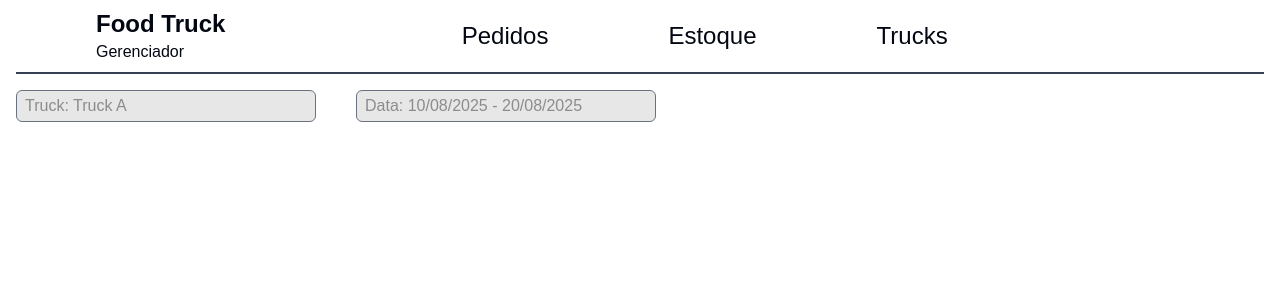
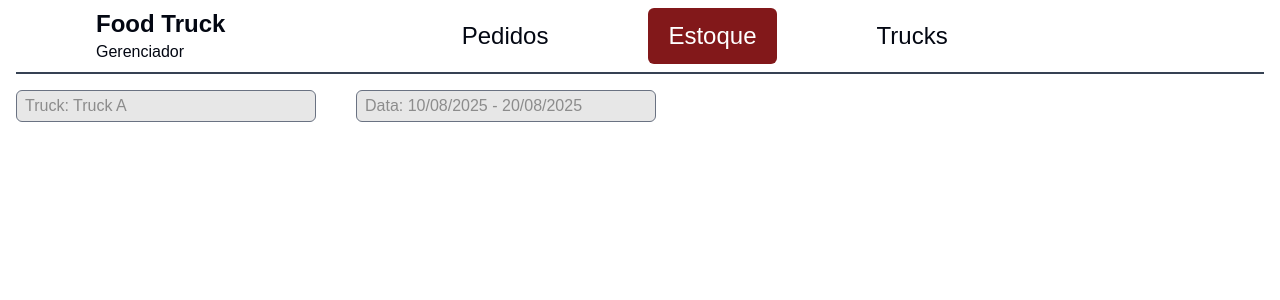
Before and after one commit to llei7e/Integrador-Food-Truck, a Next.js app in the folder web/: page /stocks in a window 1280 px wide. Shown: the top 300 px of the page. Built offline with nearby package versions, Linux system fonts and the light colour scheme; some icons are missing.

Commit message:
feat:change color select button header size

```diff
--- a/web/src/app/components/headerButton.tsx
+++ b/web/src/app/components/headerButton.tsx
@@ -1,25 +1,41 @@
+"use client";
 import Link from "next/link";
+import { usePathname } from "next/navigation";
 
 export default function HeaderButton() {
-    return(
+  const pathname = usePathname();
+
+  return (
     <>
-    <Link href={"/sales"}>
-        <button className="hover:bg-gray-400 active:bg-gray-400 rounded-md py-3 px-5 cursor-pointer">
+      <Link href="/sales">
+        <button
+          className={`rounded-md py-3 px-5 cursor-pointer transition
+            hover:bg-red-900
+            ${pathname === "/sales" ? "bg-red-900 text-white" : ""}`}
+        >
           Pedidos
         </button>
       </Link>
 
-    <Link href={"/stocks"}>
-        <button className="hover:bg-gray-400 active:bg-gray-400 rounded-md py-3 px-5 cursor-pointer">
+      <Link href="/stocks">
+        <button
+          className={`rounded-md py-3 px-5 cursor-pointer transition
+            hover:bg-red-900
+            ${pathname === "/stocks" ? "bg-red-900 text-white" : ""}`}
+        >
           Estoque
         </button>
       </Link>
 
-    <Link href={"/trucks"}>
-        <button className="hover:bg-gray-400 active:bg-gray-400 rounded-md py-3 px-5 cursor-pointer">
+      <Link href="/trucks">
+        <button
+          className={`rounded-md py-3 px-5 cursor-pointer transition
+            hover:bg-red-900
+            ${pathname === "/trucks" ? "bg-red-900 text-white" : ""}`}
+        >
           Trucks
         </button>
       </Link>
     </>
-    )
+  );
 }
```
Lines whose indentation alone changed are shown as unchanged.
